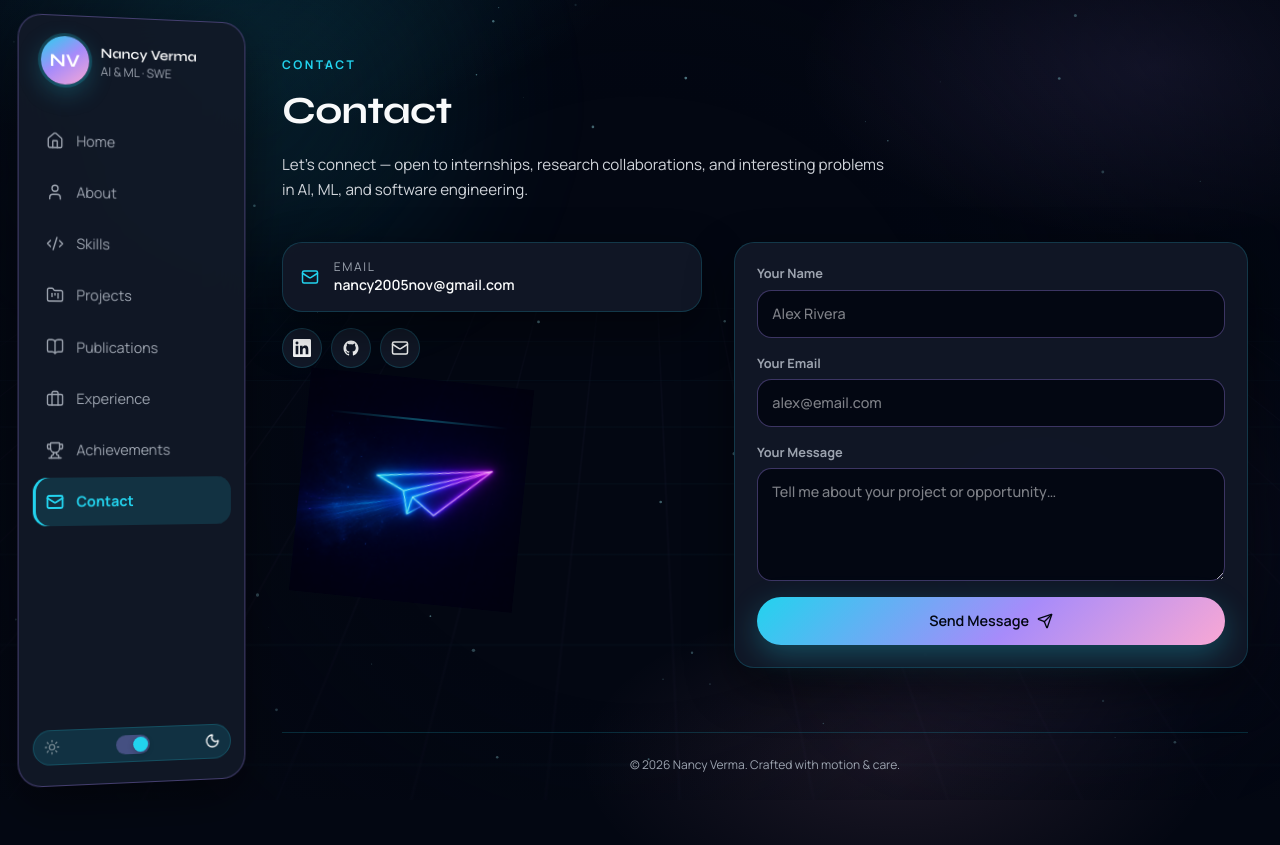
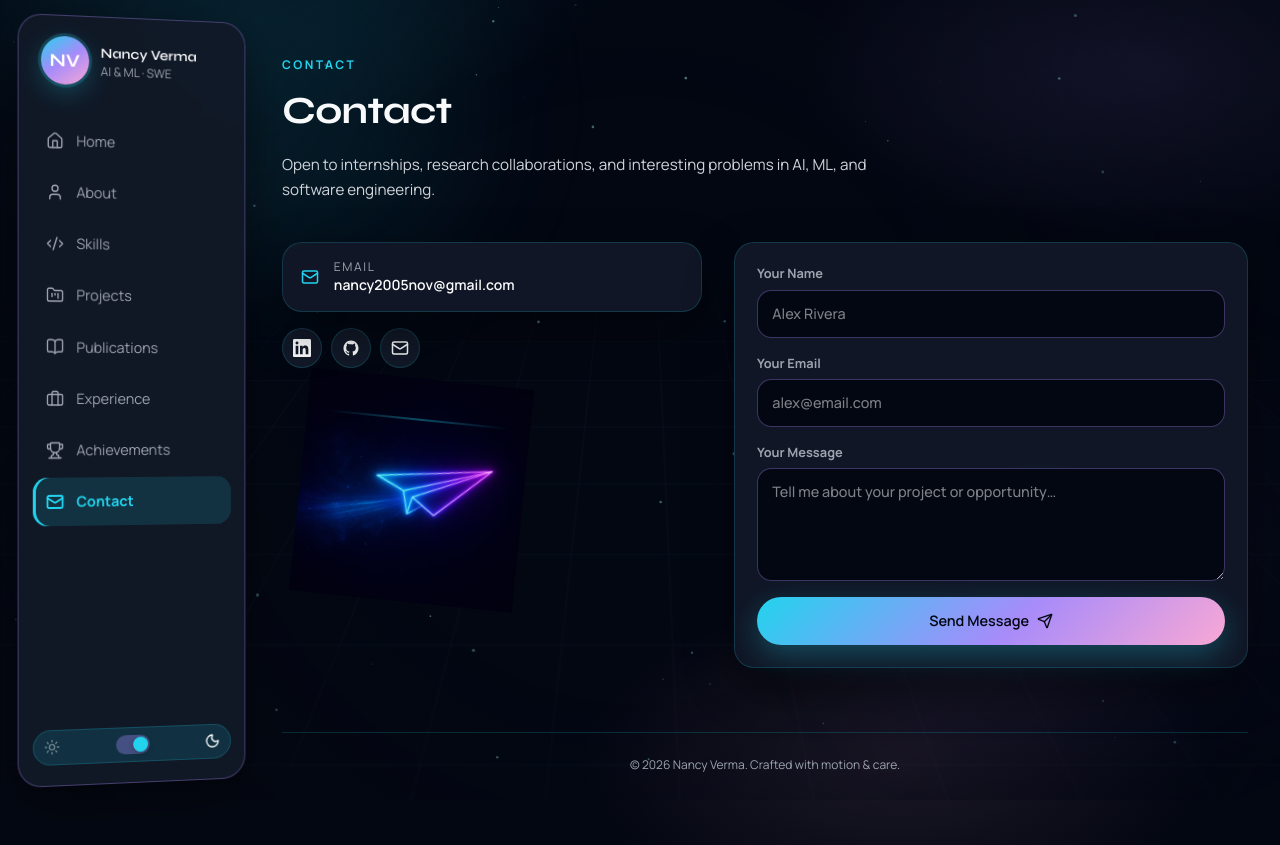
Before and after one commit to Nancy20052020/Portfolio_Nancy, a Next.js app: page /contact in a window 1280 px wide. Built offline with nearby package versions, Linux system fonts and the light colour scheme.

Commit message:
Restore previous copy and remove Download CV
Bring back the earlier hero and contact wording, restore original
title roles, and remove the CV PDF download button.

Co-authored-by: Nancy20052020 <Nancy20052020@users.noreply.github.com>

```diff
--- a/src/components/sections/Contact.tsx
+++ b/src/components/sections/Contact.tsx
@@ -31,8 +31,8 @@ export function Contact() {
           <p className="eyebrow">Contact</p>
           <h2 className="section-title">Contact</h2>
           <p className="section-sub">
-            Let&apos;s connect — open to internships, research collaborations,
-            and interesting problems in AI, ML, and software engineering.
+            Open to internships, research collaborations, and interesting
+            problems in AI, ML, and software engineering.
           </p>
         </div>
 
--- a/src/components/sections/Hero.tsx
+++ b/src/components/sections/Hero.tsx
@@ -3,7 +3,7 @@
 import { useRef } from "react";
 import Image from "next/image";
 import Link from "next/link";
-import { ArrowRight, Download, Mail } from "lucide-react";
+import { ArrowRight, Mail } from "lucide-react";
 import { useGSAP } from "@gsap/react";
 import gsap from "gsap";
 import { profile } from "@/data/content";
@@ -81,7 +81,7 @@ export function Hero() {
           <ParallaxLayer depth={0.4}>
             <p className="hero-kicker reveal-item">Portfolio</p>
             <h1 className="hero-title reveal-item">
-              Hi, I&apos;m{" "}
+              Hello, I&apos;m{" "}
               <span className="name-gradient name-shimmer">{profile.name}</span>
             </h1>
             <p className="hero-role reveal-item">
@@ -96,16 +96,6 @@ export function Hero() {
                 Explore My Work
                 <ArrowRight size={16} />
               </Link>
-            </Magnetic>
-            <Magnetic strength={12}>
-              <a
-                href="/Nancy_Verma_CV.pdf"
-                className="btn-ghost hero-cv btn-magnetic"
-                download
-              >
-                <Download size={16} />
-                Download CV
-              </a>
             </Magnetic>
           </div>
 
--- a/src/data/content.ts
+++ b/src/data/content.ts
@@ -3,9 +3,9 @@ export const profile = {
   firstName: "Nancy",
   lastName: "Verma",
   titleRoles: [
-    "Aspiring Tech Innovator",
     "AI & ML Enthusiast",
     "Problem Solver",
+    "Innovator",
     "Software Engineer",
   ],
   tagline:
```
